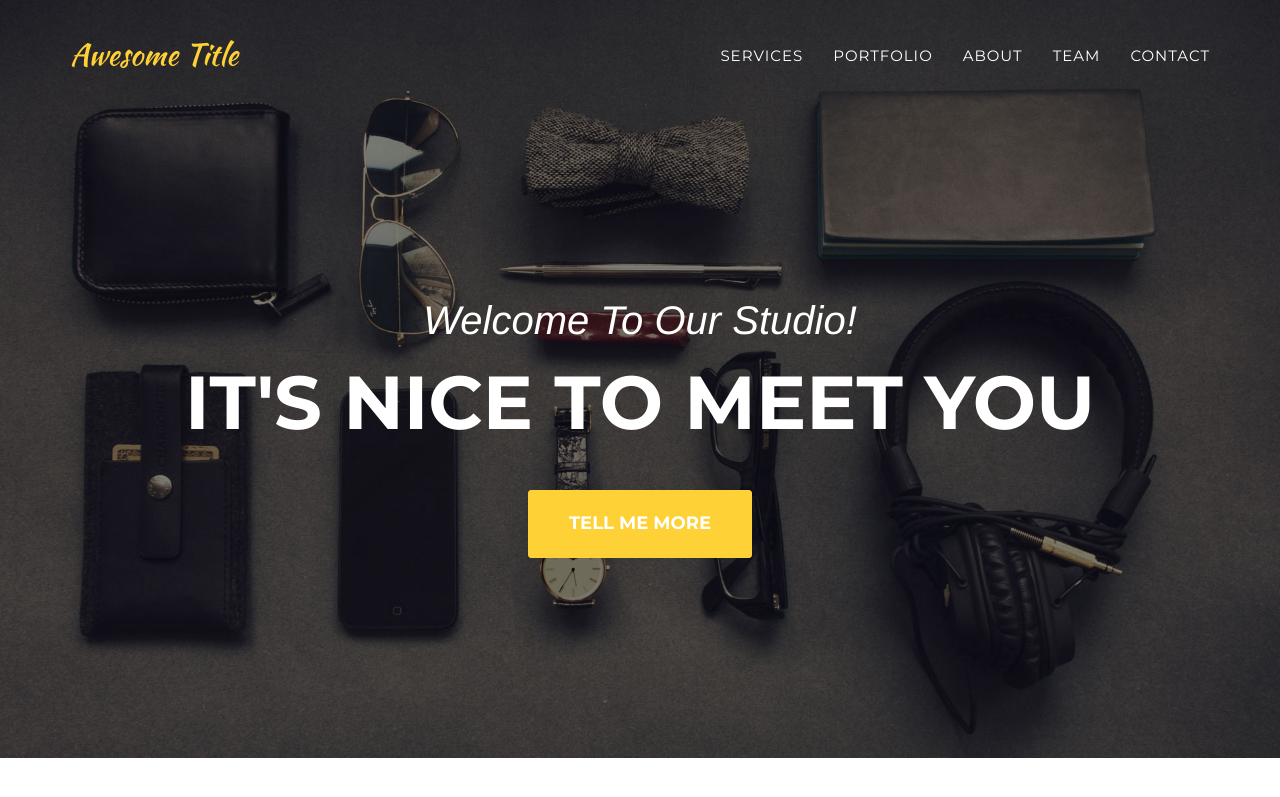
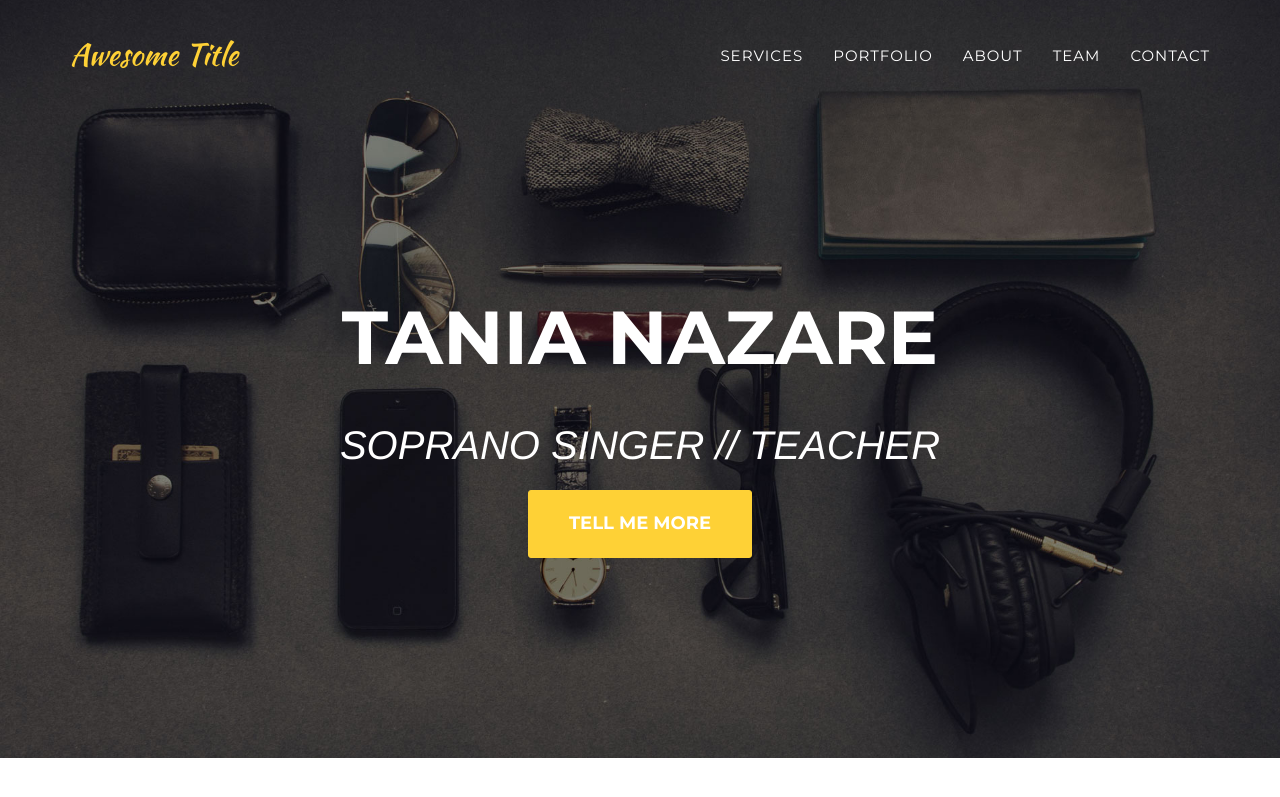
Before and after one commit to shopsoi/shopsoi.github.io, a Jekyll site: the page built from index.html, in a window 1280 px wide and 900 px high. Shown: the top 797 px of the window. Built offline with Jekyll 4.4.1, drawn with Linux system fonts in a browser that asks for light colours; some web fonts are replaced.

Commit message:
Updated header title and subtitle

```diff
--- a/_includes/header.html
+++ b/_includes/header.html
@@ -44,8 +44,8 @@
     <header>
         <div class="container">
             <div class="intro-text">
-                <div class="intro-lead-in">Welcome To Our Studio!</div>
-                <div class="intro-heading">It's Nice To Meet You</div>
+                <div class="intro-heading">Tania Nazare</div>
+                <div class="intro-lead-in">SOPRANO SINGER // TEACHER</div>
                 <a href="#services" class="page-scroll btn btn-xl">Tell Me More</a>
             </div>
         </div>
```
